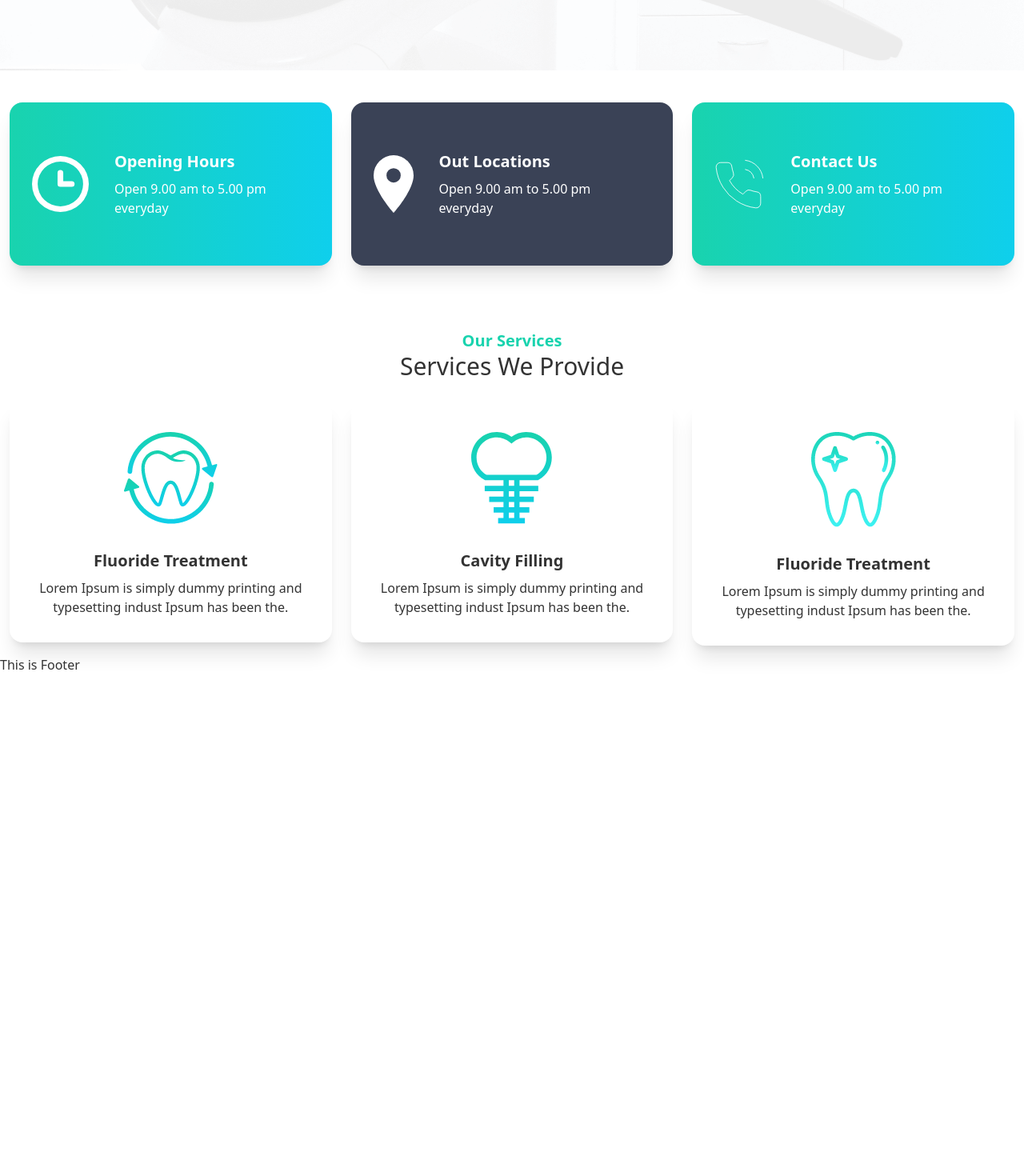
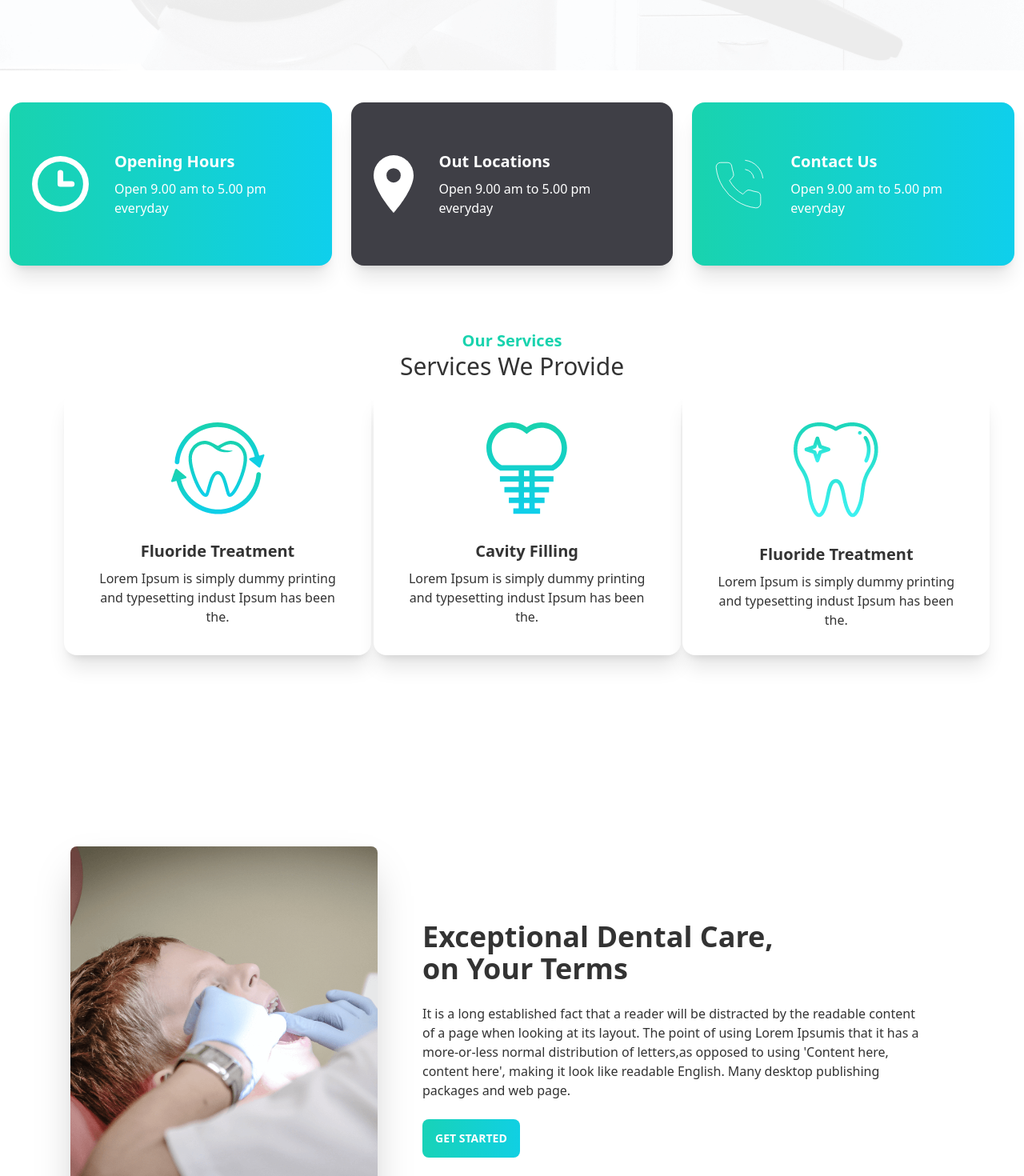
Before and after one commit to NoobCoder-404/doctor-portal-client, a React (Create React App) app: page / in a window 1280 px wide. Shown: the part 700-2170 px from the top of the page at 80% size. Before the commit the page ends 1543 px from the top, so only its background shows below. Built offline with nearby package versions, Linux system fonts and the light colour scheme.

Commit message:
exceptional care complete

```diff
--- /dev/null
+++ b/src/Pages/ExceptionalCare/ExceptionalCare.js
@@ -0,0 +1,30 @@
+/* eslint-disable react/no-unescaped-entities */
+import React from 'react';
+import TreatmentImg from '../../Assets/images/treatment.png';
+import Button from '../../Components/Button/Button';
+const ExceptionalCare = () => {
+  return (
+    <div className="mt-20">
+      <div className="hero min-h-screen ">
+        <div className="hero-content flex-col lg:flex-row">
+          <img src={TreatmentImg} className="max-w-sm rounded-lg shadow-2xl" />
+          <div className="lg:w-1/2 lg:mx-10">
+            <h1 className="text-4xl font-bold">
+              Exceptional Dental Care, <br /> on Your Terms
+            </h1>
+            <p className="py-6">
+              It is a long established fact that a reader will be distracted by the readable content
+              of a page when looking at its layout. The point of using Lorem Ipsumis that it has a
+              more-or-less normal distribution of letters,as opposed to using 'Content here, content
+              here', making it look like readable English. Many desktop publishing packages and web
+              page.
+            </p>
+            <Button>Get Started</Button>
+          </div>
+        </div>
+      </div>
+    </div>
+  );
+};
+
+export default ExceptionalCare;
--- a/src/Pages/Home/Home/Home.js
+++ b/src/Pages/Home/Home/Home.js
@@ -1,4 +1,5 @@
 import React from 'react';
+import ExceptionalCare from '../../ExceptionalCare/ExceptionalCare';
 import InfoCards from '../../InfoCards.js/InfoCards';
 import Services from '../../Services/Services';
 import Banner from '../Banner/Banner';
@@ -9,6 +10,7 @@ const Home = () => {
       <Banner />
       <InfoCards />
       <Services />
+      <ExceptionalCare />
     </div>
   );
 };
--- a/src/Pages/InfoCards.js/InfoCard/InfoCard.js
+++ b/src/Pages/InfoCards.js/InfoCard/InfoCard.js
@@ -5,11 +5,11 @@ const InfoCard = ({ card }) => {
   const { name, description, icon, bgColor } = card;
 
   return (
-    <div className={`card card-side bg-base-100 shadow-xl ${bgColor} p-7 text-white`}>
+    <div className={`card lg:card-side bg-base-100 shadow-xl ${bgColor} p-7 text-white `}>
       <figure>
         <img src={icon} alt="Movie" />
       </figure>
-      <div className="card-body">
+      <div className="card-body ">
         <h2 className="card-title"> {name} </h2>
         <p> {description} </p>
       </div>
--- a/src/Pages/InfoCards.js/InfoCards.js
+++ b/src/Pages/InfoCards.js/InfoCards.js
@@ -16,7 +16,7 @@ const InfoCards = () => {
       name: 'Out Locations',
       description: 'Open 9.00 am to 5.00 pm everyday',
       icon: marker,
-      bgColor: 'bg-primary'
+      bgColor: 'bg-zinc-700'
     },
     {
       name: 'Contact Us',
--- a/src/Pages/Services/Service/Service.js
+++ b/src/Pages/Services/Service/Service.js
@@ -4,8 +4,7 @@ import React from 'react';
 const Service = ({ serviceCard }) => {
   const { name, desc, icon } = serviceCard;
   return (
-    <div>
-      <div className="card bg-base-100 shadow-xl ">
+    <div className="lg:w-96 card bg-base-100 shadow-xl ">
       <figure className="px-10 pt-10">
         <img src={icon} alt="Shoes" className="rounded-xl" />
       </figure>
@@ -14,7 +13,6 @@ const Service = ({ serviceCard }) => {
         <p> {desc} </p>
       </div>
     </div>
-    </div>
   );
 };
 
--- a/src/Pages/Services/Services.js
+++ b/src/Pages/Services/Services.js
@@ -28,7 +28,7 @@ const Services = () => {
         <h3 className="font-bold text-secondary text-xl">Our Services</h3>
         <h1 className="text-3xl">Services We Provide</h1>
       </div>
-      <div className="  grid lg:grid-cols-3 md:grid-cols-2 sm:grid-cols-1 gap-6 m-3 justify-center">
+      <div className="grid lg:grid-cols-3 md:grid-cols-2 sm:grid-cols-1 gap-10 lg:mx-20 mx-3">
         {serviceData.map((serviceCard, i) => (
           <Service key={i} serviceCard={serviceCard}></Service>
         ))}
--- a/src/Pages/Shared/Navbar/Navbar.css
+++ b/src/Pages/Shared/Navbar/Navbar.css
@@ -2,6 +2,6 @@
   margin-right: 10px;
 }
 a.active {
-  background-color: #4b5563;
-  color: white;
+  background-color: #4b5563 !important;
+  color: white !important;
 }
```
Lines whose indentation alone changed are shown as unchanged.
